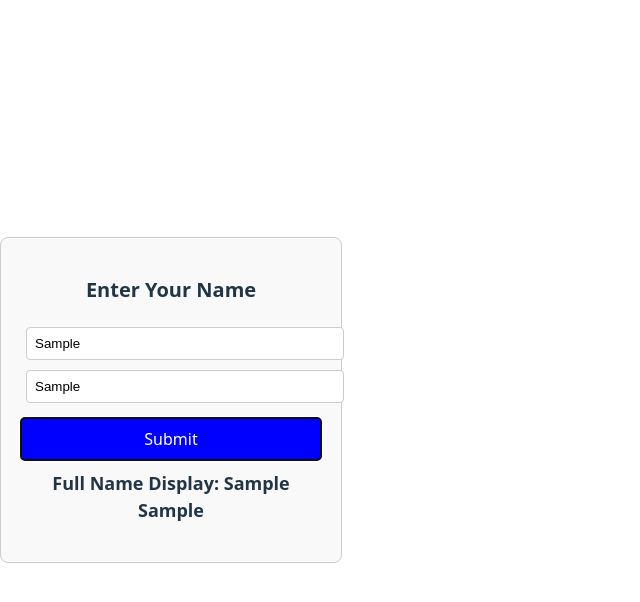
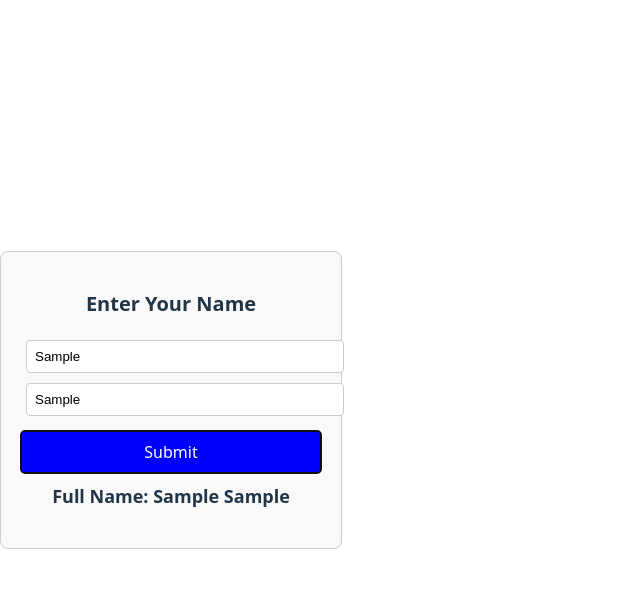
Before and after one commit to supriyo522/xdisplay, a React (Vite) app: page / in a window 1280 px wide. Both pictures are taken after typing "Sample", "Sample" into the empty fields and a click on the button "Submit". Shown: the top 602 px of the page, without its empty margins (0-640 px from the left). Built offline with nearby package versions, Linux system fonts and the light colour scheme.

Commit message:
previous one

```diff
--- a/src/App.jsx
+++ b/src/App.jsx
@@ -1,4 +1,4 @@
-import { useState, useEffect, useRef } from "react";
+import { useState } from "react";
 import "./App.css";
 
 function App() {
@@ -6,22 +6,6 @@ function App() {
   const [lastName, setLastName] = useState("");
   const [fullName, setFullName] = useState("");
   const [error, setError] = useState("");
-  const isFirstRender = useRef(true);
-
-  // Logs when the component mounts (Initial render)
-  useEffect(() => {
-    console.log("App component mounted!");
-  }, []); // Empty dependency array means it runs only once on mount
-
-  // Track updates to states
-  useEffect(() => {
-    if (isFirstRender.current) {
-      console.log("Initial render detected!");
-      isFirstRender.current = false;
-    } else {
-      console.log("Component updated!");
-    }
-  });
 
   const handleSubmit = (e) => {
     e.preventDefault(); // Prevent page reload on form submission
@@ -63,10 +47,7 @@ function App() {
         <button type="submit" className="submit-button">Submit</button>
       </form>
       {error && <p className="error-message">{error}</p>}
-      {/* {fullName && <p className="full-name">Full Name: {fullName}</p>} */}
-      <p className="full-name">
-        <strong>Full Name Display:</strong> {fullName ? fullName : "Not entered yet"}
-      </p>
+      {fullName && <p className="full-name">Full Name: {fullName}</p>}
     </div>
   );
 }
```
